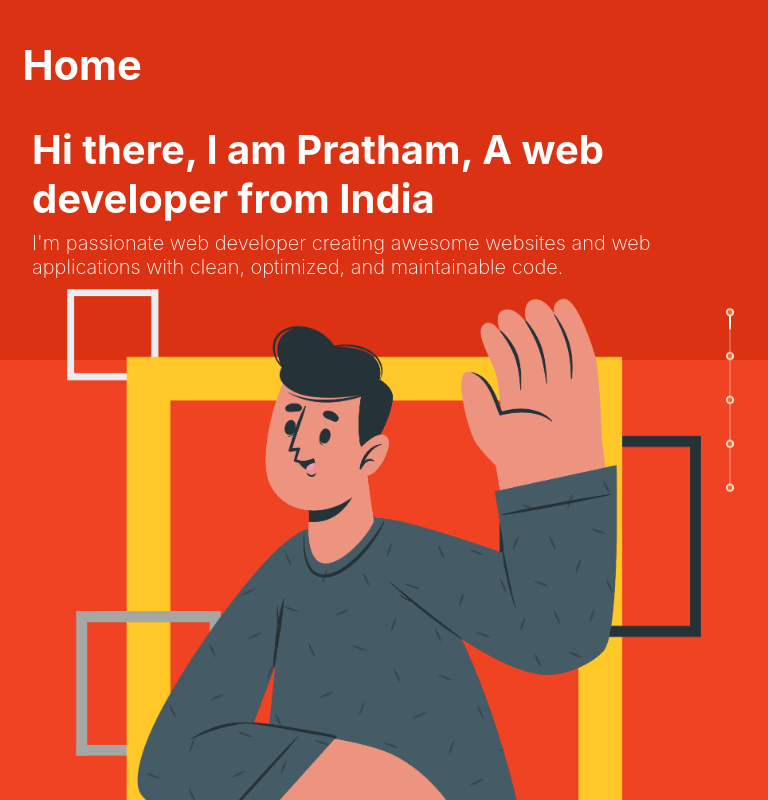
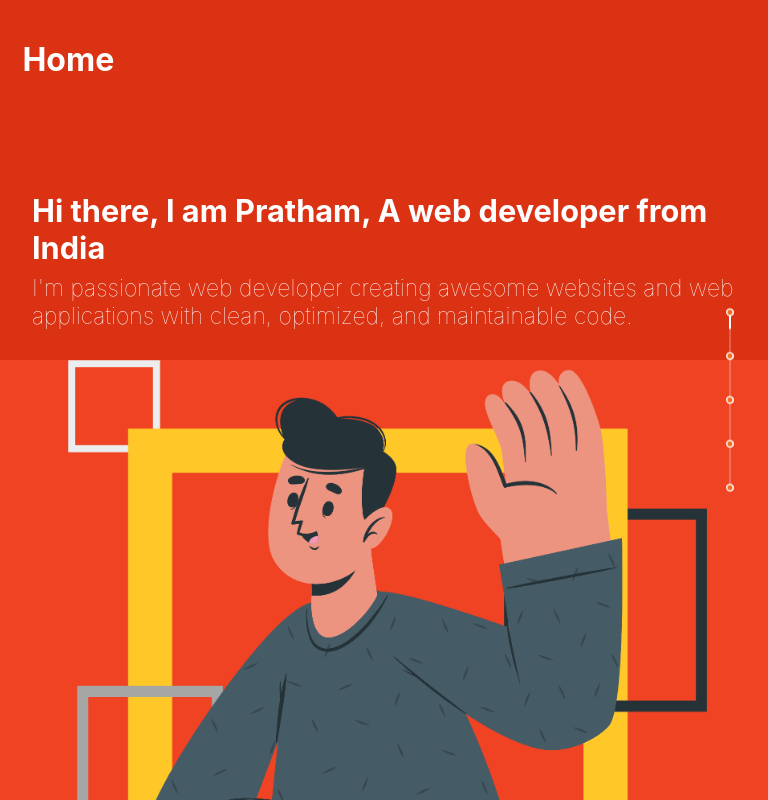
Before and after one commit to pathu-221/Portfolio, a React (Vite) app: page / in a window 768 px wide. Shown: the top 800 px of the page. Built offline with nearby package versions, Linux system fonts and the light colour scheme.

Commit message:
added some responsiveness, and before projects fuck up

```diff
--- a/src/App.scss
+++ b/src/App.scss
@@ -75,10 +75,7 @@ a {
 }
 
 
-@media screen and (max-width: 800px) {
-      ::-webkit-scrollbar {
-        display: none;
-    }
+@media only screen and (max-width: 800px) {
 
   .background-div {
     background-color: var(--primary-orange-dark);
@@ -106,7 +103,7 @@ a {
     width: auto;
     height: auto;
     overflow: hidden;
-    font-size: 1.3rem;
+    font-size: 3;
   }
 
   .content-container {
--- a/src/components/About/About.styles.scss
+++ b/src/components/About/About.styles.scss
@@ -20,11 +20,12 @@
 
 @media screen and (max-width: 800px) {
     .about-text {
-        font-size: 15px;
+        font-size: 3vw;
         text-align: left;
         display: flex;
         flex-direction: column;
         gap: 8px;
         height: inherit;
+        padding-top: 20px;
     }
 }
--- a/src/components/Home/Home.styles.scss
+++ b/src/components/Home/Home.styles.scss
@@ -66,36 +66,37 @@
 
   }
 
-@media only screen and (min-width: 768px) and (max-width: 1024px) {
+// @media only screen and (min-width: 768px) and (max-width: 1024px) {
 
-   .content{
+//    .content{
 
-    padding: 0 2rem;
+//     padding: 0 2rem;
 
-    }
+//     }
 
-    .right-content {
-      padding: 0 2rem;
+//     .right-content {
+//       padding: 0 2rem;
 
-      .image-container {
-        max-height: 100%;
-        max-width: 100%;
+//       .image-container {
+//         max-height: 100%;
+//         max-width: 100%;
 
-       & img {
-          height: 90%;
-          width: 90%;
-        }
-      }
+//        & img {
+//           height: 90%;
+//           width: 90%;
+//         }
+//       }
 
-    }
-}
+//     }
+// }
 
 
-  @media only screen and (max-width:767px) {
+  @media only screen and (max-width:800px) {
     .content {
+
       overflow: hidden;
       grid-column: 1;
-      padding: 0 20px;
+      padding: 0 2rem;
       padding-right: 25px;
       padding-top: 90px;
       align-items: flex-end ;
@@ -104,23 +105,24 @@
       & .para-text {
         overflow: hidden;
 
-        font-size: 13px;
+        font-size: 3vw;
         font-weight: 100;
       }
       & h3 {
-        font-size: 1.6rem;
+        font-size: 4vw;
         margin-bottom: .5rem;
       }
 
       & .head-content {
         margin-top: 0;
+        margin-bottom: 20px;
       }
     }
 
 
     .right-content {
       grid-column: 0;
-      padding: 0 20px;
+      padding: 0 2rem;
       height: 55vh;
       padding-right: 25px;
 
--- a/src/components/Skills/Skills.styles.scss
+++ b/src/components/Skills/Skills.styles.scss
@@ -53,12 +53,12 @@
         }
 
         & .skills-images {
-            grid-template-columns: repeat(auto-fill, 40px)
+            grid-template-columns: repeat(auto-fill, 14vw)
         }
 
         & img {
-            max-width:  40px;
-            max-height:  40px;
+            aspect-ratio: 1/1;
+            max-width: inherit;
             ;
         }
     }
--- a/src/index.css
+++ b/src/index.css
@@ -43,6 +43,10 @@ a:visited {
   cursor: auto;
 }
 
+body::-webkit-scrollbar {
+  display: none;
+}
+
 * {
   margin: 0;
   padding: 0;
```
